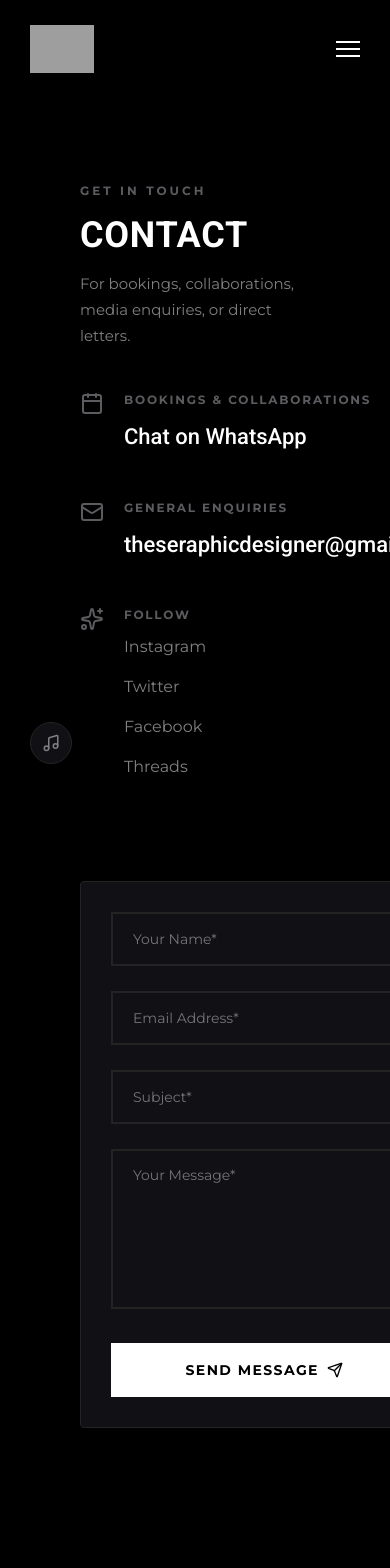
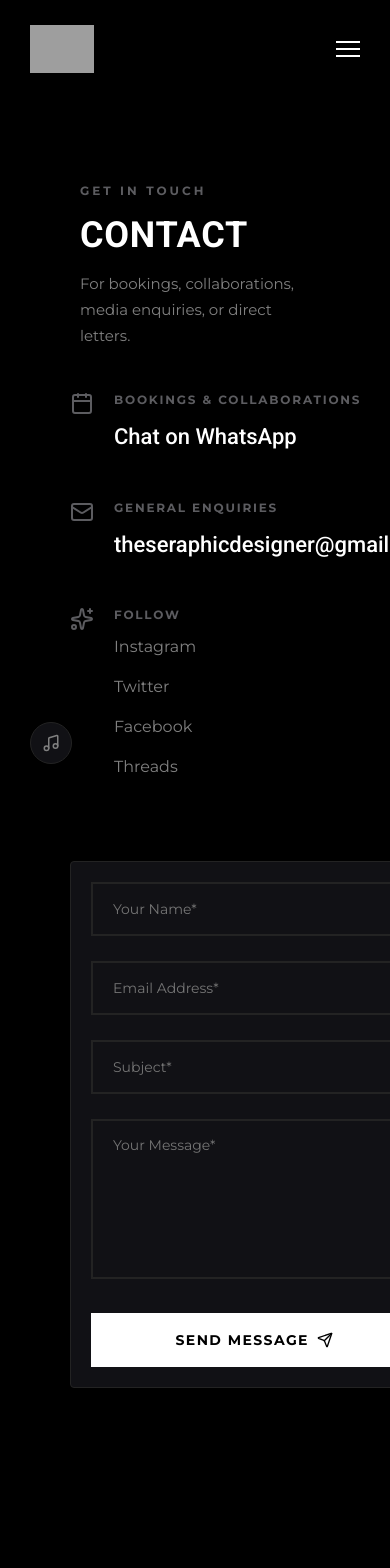
Before and after one commit to amochesolomon-lab/thehalocreative, a React (Vite) app: page /contact in a window 390 px wide. Shown: the top 1568 px of the page. Built offline with nearby package versions, Linux system fonts and the light colour scheme; grey boxes are pictures that could not be loaded.

Commit message:
fixed scaling issues

```diff
--- a/src/styles.css
+++ b/src/styles.css
@@ -608,7 +608,7 @@
   margin: 0 auto;
   padding: 0 50px 80px;
   display: grid;
-  grid-template-columns: repeat(auto-fill, minmax(320px, 1fr));
+  grid-template-columns: repeat(auto-fill, minmax(260px, 1fr));
   gap: 40px;
 }
 
@@ -698,8 +698,9 @@
 
 @media (max-width: 768px) {
   .music-grid {
-    padding: 0 30px 60px;
-    gap: 30px;
+    padding: 0 20px 40px;
+    gap: 20px;
+    grid-template-columns: 1fr;
   }
 }
 
@@ -978,12 +979,12 @@
   .newsletter-split-layout,
   .contact-split-layout {
     grid-template-columns: 1fr;
-    gap: 60px;
-    padding: 0 30px 60px;
+    gap: 40px;
+    padding: 0 20px 40px;
   }
 
   .form-card {
-    padding: 30px;
+    padding: 20px;
   }
 }
 
```
